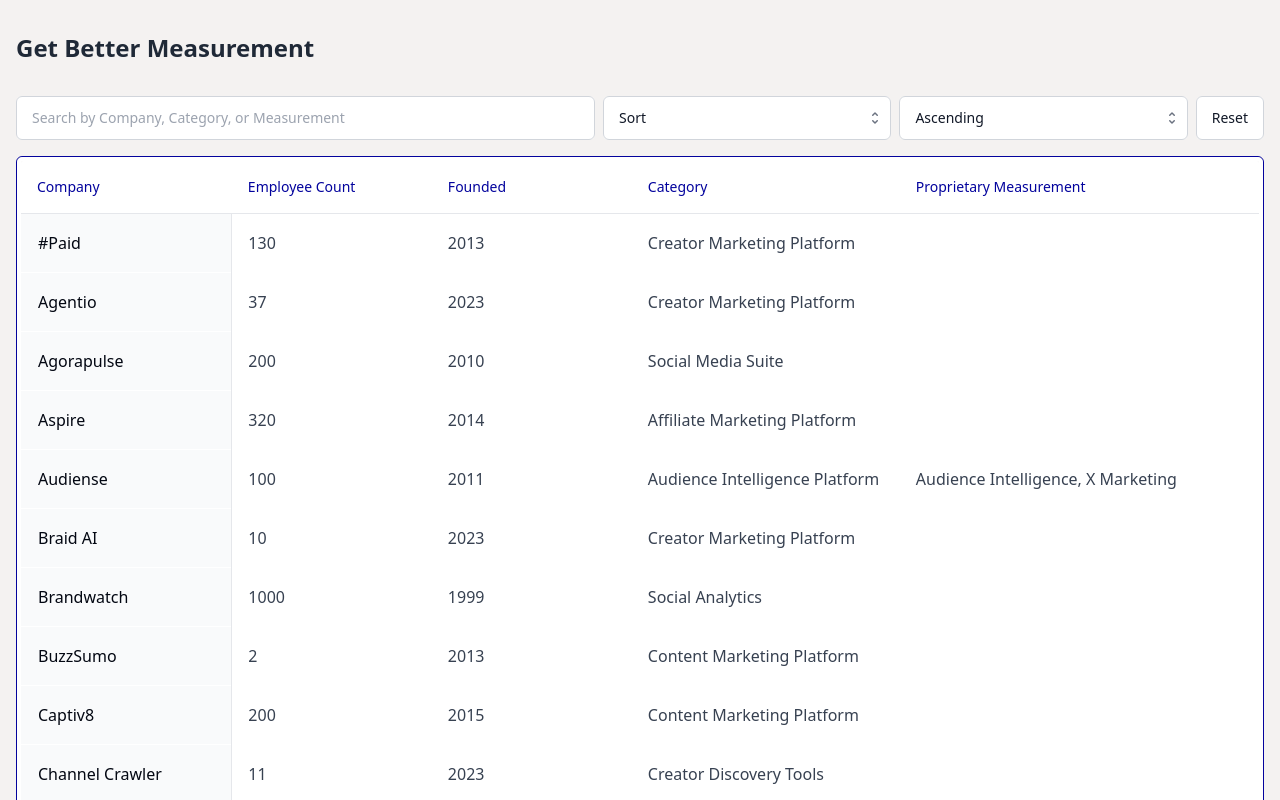
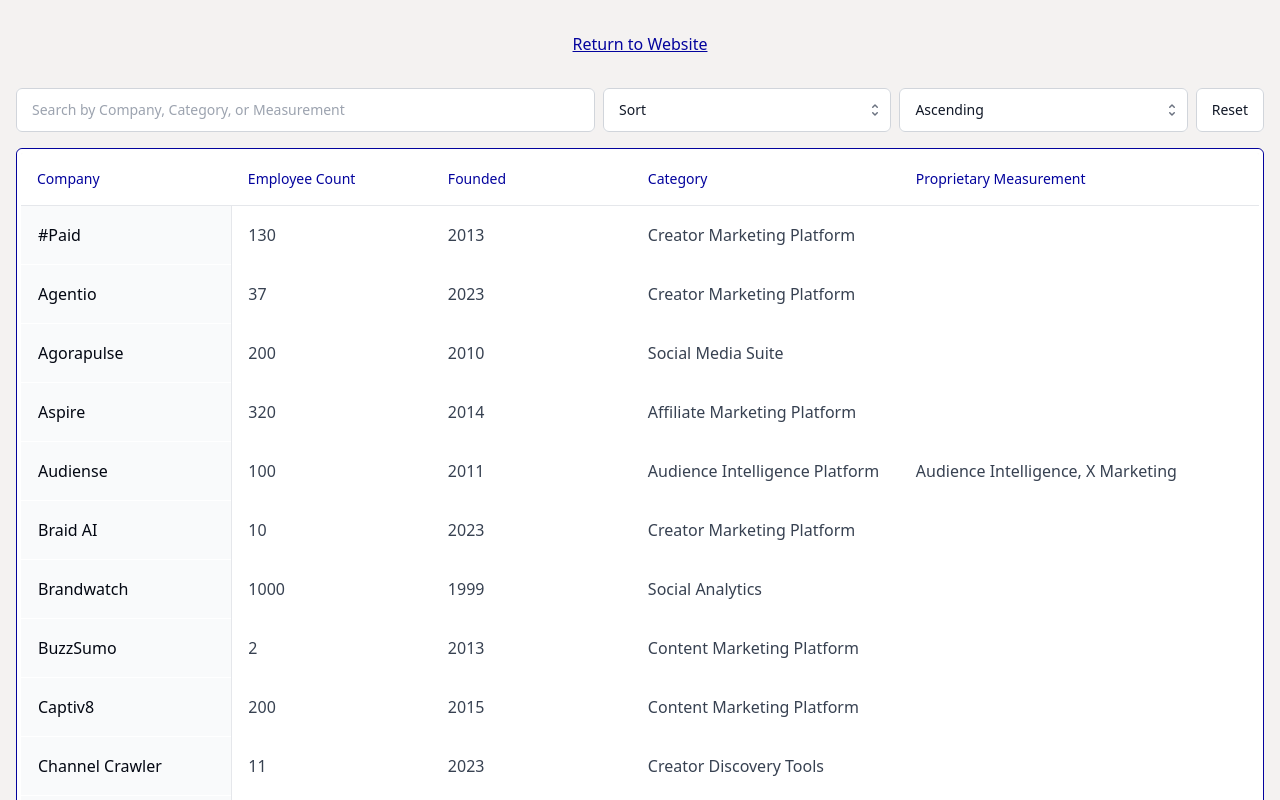
Before and after one commit to creatorplayground/get-better-measurement, a React (Create React App) app: page / in a window 1280 px wide. Shown: the top 800 px of the page. Built offline with nearby package versions, Linux system fonts and the light colour scheme.

Commit message:
Updating links and styling

```diff
--- a/src/components/TableView.js
+++ b/src/components/TableView.js
@@ -97,15 +97,17 @@ function TableView() {
   return (
     <div className="min-h-screen bg-[#f4f2f1] px-4 pb-16">
       <div className="page-container mx-auto">
-        <div className="page-header py-8">
-          <h1 className="text-2xl font-bold text-gray-800">Get Better Measurement</h1>
+        <div className="page-header py-8 text-center">
+          <a href="https://www.getbettermeasurement.com/" className="text-[#03039d] underline hover:no-underline">
+            Return to Website
+          </a>
         </div>
         <div className="page-content">
           <div className="mb-4 sm:hidden">
             <button
               onClick={() => setShowFilters((prev) => !prev)}
               className={`w-full rounded-md px-4 py-3 text-sm text-white ${
-                showFilters ? 'bg-gray-500 hover:bg-gray-400' : 'bg-indigo-600 hover:bg-indigo-500'
+                showFilters ? 'bg-[#03039d] hover:opacity-60' : 'bg-[#03039d] hover:opacity-60'
               }`}
             >
               {showFilters ? 'Close' : 'Search'}
@@ -275,7 +277,7 @@ function TableView() {
                                 href={row.website_url.startsWith('http') ? row.website_url : `https://${row.website_url}`}
                                 target="_blank"
                                 rel="noopener noreferrer"
-                                className="block w-full h-full px-4 py-4 text-left hover:bg-gray-100 font-medium text-gray-950"
+                                className="block w-full h-full px-4 py-4 text-left hover:bg-[#03039d] hover:bg-opacity-10 font-medium text-gray-950"
                               >
                                 {val}
                               </a>
```
